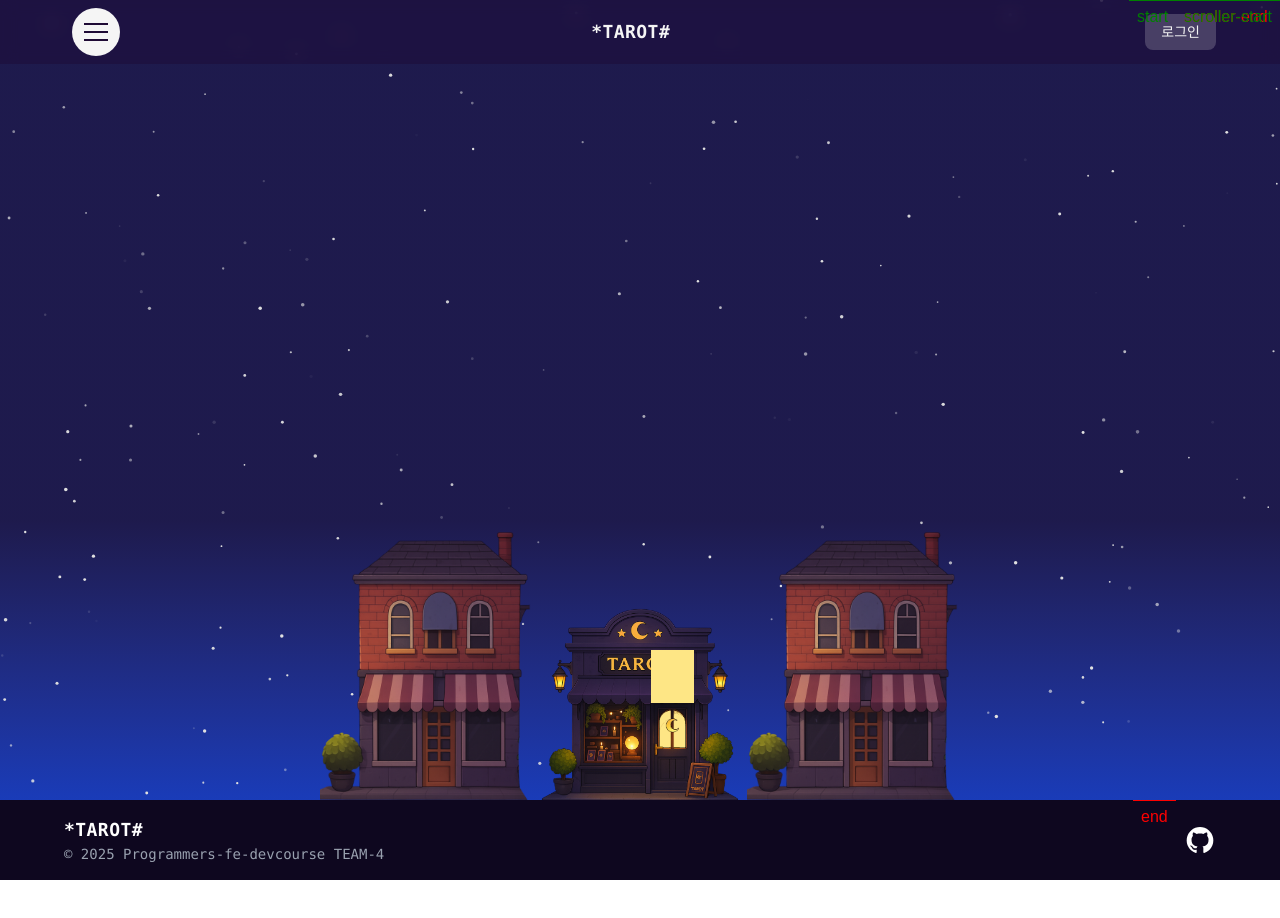
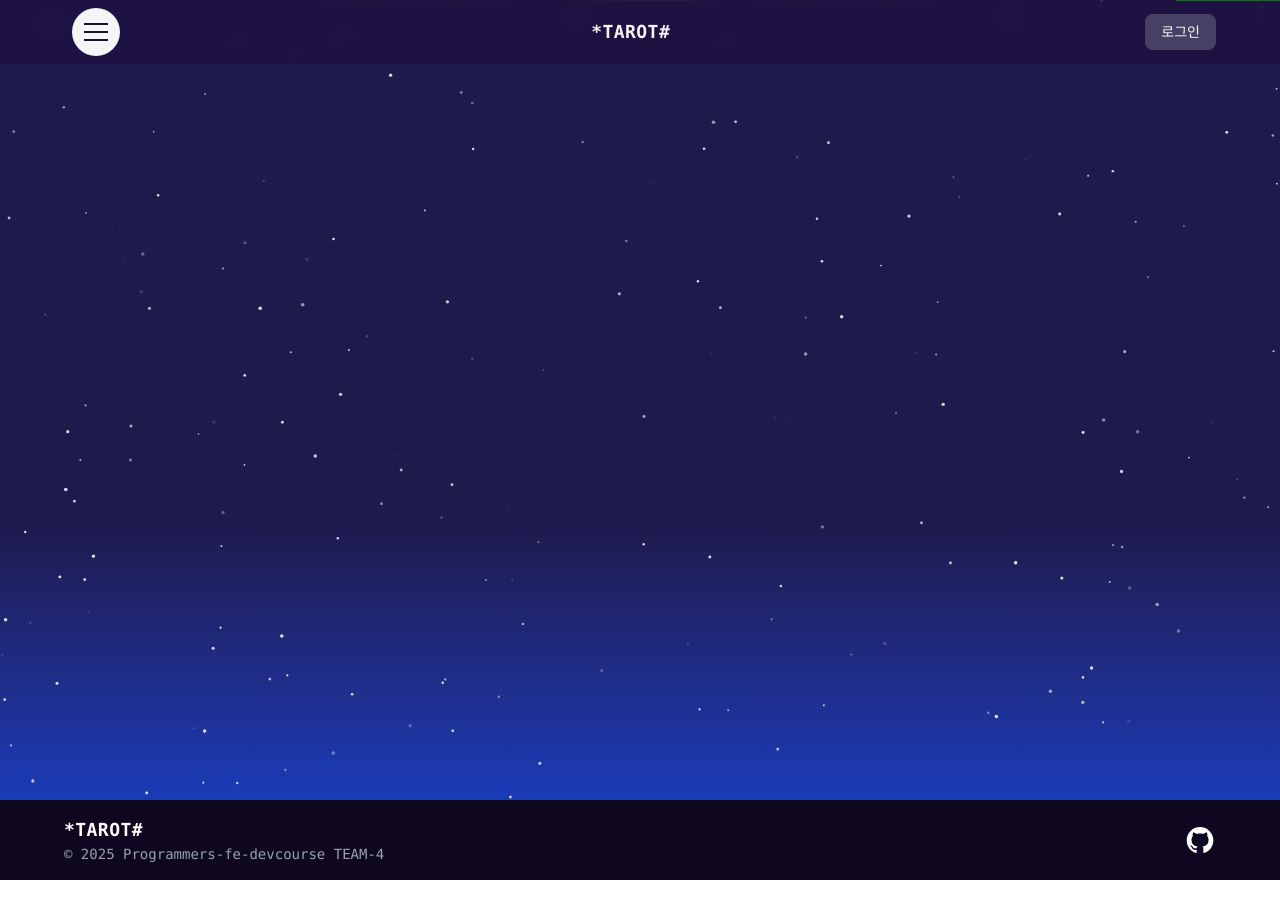
Before and after one commit to prgrms-fe-devcourse/FES-5-Project3-TEAM-4, a React (Vite) app: page / in a window 1280 px wide. Shown: the top 918 px of the page. Built offline with nearby package versions, Linux system fonts and the light colour scheme; no server answers.

Commit message:
refactor: 별빛나는 배경 props 추가

```diff
--- a/src/pages/Home/components/Meteor.tsx
+++ b/src/pages/Home/components/Meteor.tsx
@@ -106,6 +106,6 @@
     return () => cancelAnimationFrame(rAFRef.current);
   }, []);
 
-  return <canvas ref={meteorCanvasRef} className="w-full h-full absolute" />;
+  return <canvas ref={meteorCanvasRef} className="w-full h-full absolute -z-1" />;
 }
 export default Meteor;
--- a/src/pages/Home/components/NightStarBackGround.tsx
+++ b/src/pages/Home/components/NightStarBackGround.tsx
@@ -1,5 +1,5 @@
 import { getRandom } from '@/common/utils/getRandom';
-import React, { useEffect, useRef } from 'react';
+import { useEffect, useRef } from 'react';
 import Meteor from './Meteor';
 import tw from '@/common/utils/tw';
 
@@ -12,11 +12,18 @@
 };
 
 interface Prop {
+  sizeX?: string;
+  sizeY?: string;
   className?: string;
   showMeteor?: boolean;
 }
 
-function NightStarBackGround({ className, showMeteor = true }: Prop) {
+function NightStarBackGround({
+  sizeX = '100%',
+  sizeY = '100%',
+  className,
+  showMeteor = true,
+}: Prop) {
   const canvasRef = useRef<HTMLCanvasElement>(null);
   const starListRef = useRef<Star[]>([]);
   const rAFRef = useRef<number>(0);
@@ -74,12 +81,12 @@
   }, []);
 
   return (
-    <div className="w-screen h-screen relative">
+    <div className="relative" style={{ width: sizeX, height: sizeY }}>
       {showMeteor && <Meteor />}
       <canvas
         ref={canvasRef}
         className={tw(
-          'w-full h-full -z-1 bg-linear-180 from-indigo-950 from-65% to-blue-800',
+          'w-full h-full -z-1 bg-linear-180 from-indigo-950 from-65% to-blue-800 pointer-events-none',
           className
         )}
       />
--- a/src/pages/Home/index.tsx
+++ b/src/pages/Home/index.tsx
@@ -7,7 +7,7 @@
       <section id="container" className="absolute z-1 w-full">
         <Section01 />
       </section>
-      <NightStarBackGround className="fixed" />
+      <NightStarBackGround sizeX="100vw" sizeY="100vh" className="fixed" />
     </>
   );
 }
```
